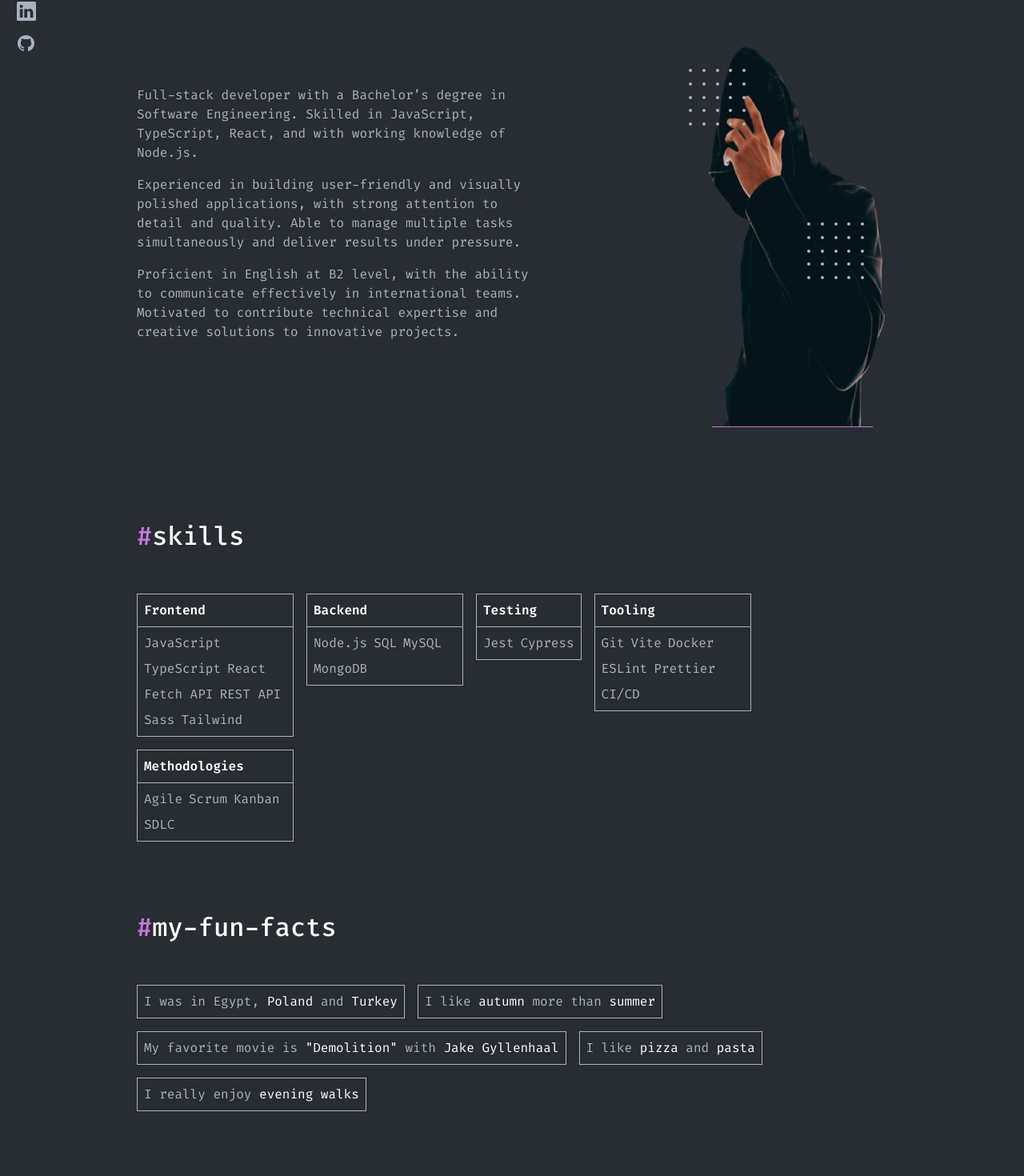
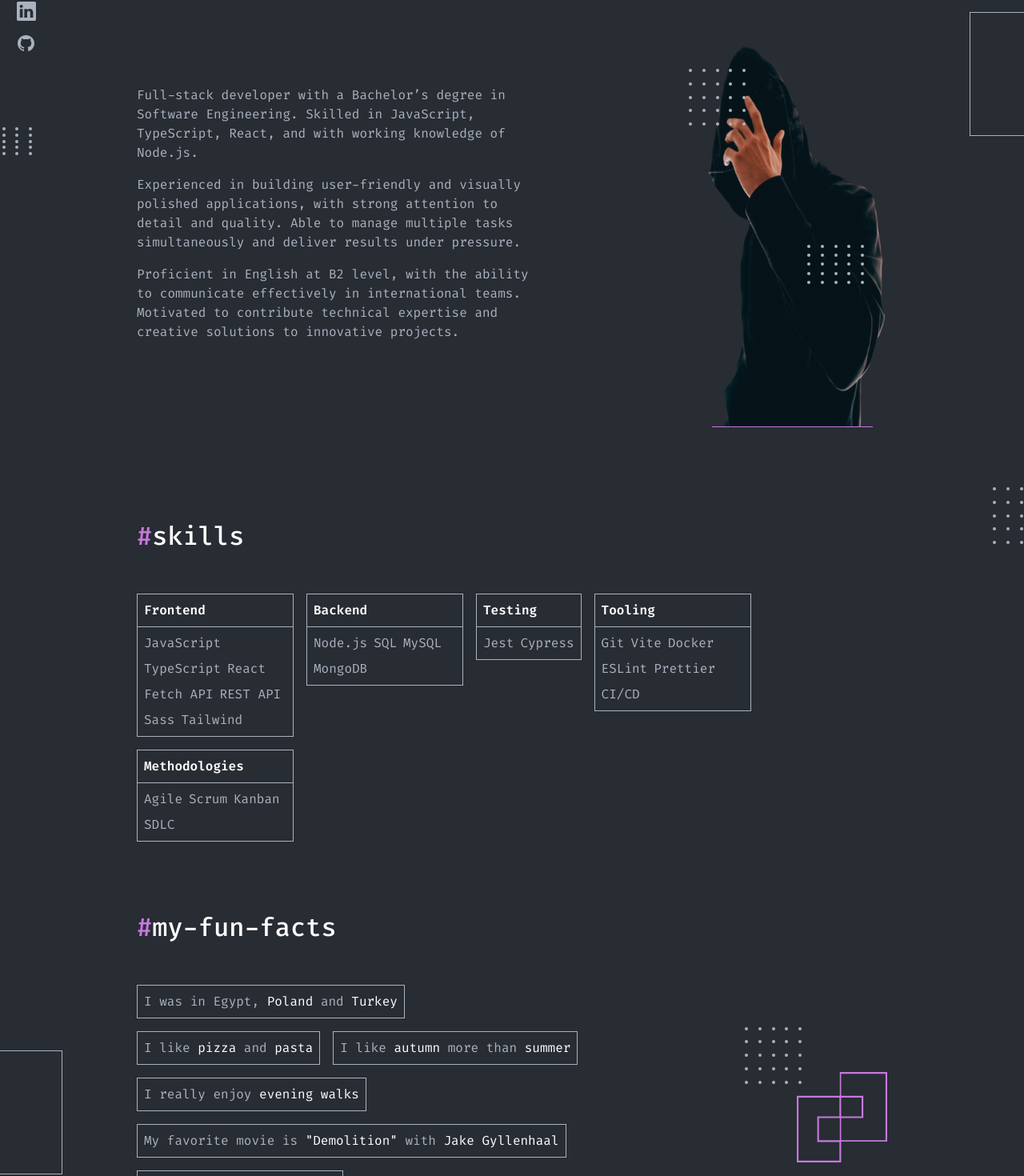
Before and after one commit to O1ympus/keygen, a React (Vite) app: page /#/about-me in a window 1280 px wide. Shown: the part 241-1711 px from the top of the page at 80% size. Built offline with nearby package versions, Linux system fonts and the light colour scheme.

Commit message:
style(DEV-10): added interactive absolute elements

```diff
--- a/src/App.tsx
+++ b/src/App.tsx
@@ -10,7 +10,7 @@ function App() {
     <div
       className={`
             w-screen font-fira bg-background
-            min-h-screen relative
+            min-h-screen relative overflow-hidden
         `}
     >
       <Header linkNames={linkNames} />
--- a/src/api/Constants.tsx
+++ b/src/api/Constants.tsx
@@ -94,11 +94,12 @@ export const landings = [
 
 export const funFacts: [string, string[]][] = [
   ['I was in Egypt, Poland and Turkey', ['Egypt', 'Poland', 'Turkey']],
+  ['I like pizza and pasta', ['pizza', 'pasta']],
   ['I like autumn more than summer', ['autumn', 'summer']],
+  ['I really enjoy evening walks', ['evening', 'walks']],
   [
     'My favorite movie is "Demolition" with Jake Gyllenhaal',
     ['"Demolition"', 'Jake', 'Gyllenhaal'],
   ],
-  ['I like pizza and pasta', ['pizza', 'pasta']],
-  ['I really enjoy evening walks', ['evening', 'walks']],
+  ['I don’t have any siblings', ['siblings']],
 ];
--- a/src/components/molecules/About.tsx
+++ b/src/components/molecules/About.tsx
@@ -53,7 +53,7 @@ export const About: React.FC<AboutProps> = ({ isButtonPresent }) => {
           className="w-[339px] h-[507px]"
         />
         <Dots className="left-1 top-[59px]" />
-        <Dots className="right-4 bottom-[172px] h-14 overflow-hidden" />
+        <Dots className="right-4 bottom-[172px] !h-14 overflow-hidden" />
       </div>
     </div>
   );
--- /dev/null
+++ b/src/components/molecules/AbsoluteElements/AboutElements.tsx
@@ -0,0 +1,18 @@
+import { AbsoluteElement } from './AbsoluteElement.tsx';
+import { Dots } from '../Dots.tsx';
+
+export const AboutElements = () => {
+  return (
+    <>
+      <AbsoluteElement
+        className={`top-[256px] -right-[87px] w-[155px] h-[155px]`}
+      />
+      <AbsoluteElement
+        className={`bottom-[400px] -left-[77px] w-[155px] h-[155px]`}
+      />
+      <Dots className={`-right-[23px] bottom-[300px]`} />
+      <Dots className={`-right-[45px] top-[850px]`} />
+      <Dots className={`-left-[31px] top-[400px] !h-[39px]`} />
+    </>
+  );
+};
--- /dev/null
+++ b/src/components/molecules/AbsoluteElements/AbsoluteElement.tsx
@@ -0,0 +1,15 @@
+import * as React from 'react';
+
+type AbsoluteElementProps = {
+  className?: string;
+};
+
+export const AbsoluteElement: React.FC<AbsoluteElementProps> = ({
+  className,
+}) => {
+  return (
+    <div
+      className={`border border-1 border-custom-gray absolute ${className}`}
+    />
+  );
+};
--- /dev/null
+++ b/src/components/molecules/AbsoluteElements/ContactsElements.tsx
@@ -0,0 +1,13 @@
+import { AbsoluteElement } from './AbsoluteElement.tsx';
+import { Dots } from '../Dots.tsx';
+
+export const ContactsElements = () => {
+  return (
+    <>
+      <AbsoluteElement
+        className={`top-[320px] -right-[87px] w-[155px] h-[155px]`}
+      />
+      <Dots className={`-left-[31px] top-[450px] !h-[49px]`} />
+    </>
+  );
+};
--- /dev/null
+++ b/src/components/molecules/AbsoluteElements/HomeElements.tsx
@@ -0,0 +1,20 @@
+import { AbsoluteElement } from './AbsoluteElement.tsx';
+import { Dots } from '../Dots.tsx';
+
+export const HomeElements = () => {
+  return (
+    <>
+      <AbsoluteElement
+        className={`top-[670px] -right-[1px] w-[91px] h-[91px]`}
+      />
+      <AbsoluteElement
+        className={`top-[1160px] -right-[87px] w-[155px] h-[155px]`}
+      />
+      <AbsoluteElement
+        className={`bottom-[912px] -left-[77px] w-[155px] h-[155px]`}
+      />
+      <Dots className={`-left-[31px] bottom-[384px]`} />
+      <Dots className={`-right-[23px] bottom-[795px]`} />
+    </>
+  );
+};
--- /dev/null
+++ b/src/components/molecules/AbsoluteElements/WorksElements.tsx
@@ -0,0 +1,18 @@
+import { AbsoluteElement } from './AbsoluteElement.tsx';
+import { Dots } from '../Dots.tsx';
+
+export const WorksElements = () => {
+  return (
+    <>
+      <AbsoluteElement
+        className={`top-[256px] -right-[87px] w-[155px] h-[155px]`}
+      />
+      <AbsoluteElement
+        className={`top-[871px] -left-[77px] w-[155px] h-[155px]`}
+      />
+      <Dots className={`-left-[35px] bottom-[570px]`} />
+      <Dots className={`-right-[23px] bottom-[1050px]`} />
+      <Dots className={`-left-[31px] top-[400px] !h-[39px]`} />
+    </>
+  );
+};
--- a/src/components/pages/AboutMe.tsx
+++ b/src/components/pages/AboutMe.tsx
@@ -6,10 +6,13 @@ import { SkillsTableGrid } from '../molecules/skills/SkillsTableGrid.tsx';
 import { Heading } from '../molecules/Heading.tsx';
 import { funFacts } from '../../api/Constants.tsx';
 import { BorderedText } from '../atoms/BorderedText.tsx';
+import { AboutElements } from '../molecules/AbsoluteElements/AboutElements.tsx';
+import { Dots } from '../molecules/Dots.tsx';
 
 export const AboutMe: React.FC = () => {
   return (
     <div className={`px-[171px] mt-[53px]`}>
+      <AboutElements />
       <Sidebar />
 
       <div className={`mb-[112px]`}>
@@ -32,7 +35,8 @@ export const AboutMe: React.FC = () => {
         text="my-fun-facts"
         linePresent={false}
       />
-      <div className={`flex gap-4 flex-wrap mb-[162px]`}>
+      <div className={`flex items-center justify-between mb-[162px]`}>
+        <div className={`flex gap-4 flex-wrap max-w-[60%]`}>
           {funFacts.map(([text, whiteWords]) => (
             <BorderedText
               key={text}
@@ -41,6 +45,15 @@ export const AboutMe: React.FC = () => {
             />
           ))}
         </div>
+        <div className={`relative w-[178px] h-[169px]`}>
+          <Dots className={`h-5 w-5 left-0 top-0`} />
+          <img
+            src="../../../public/img/logo/logo-dark.svg"
+            alt="elias"
+            className={`w-[113px] h-[113px] absolute bottom-0 right-0`}
+          />
+        </div>
+      </div>
     </div>
   );
 };
--- a/src/components/pages/Contacts.tsx
+++ b/src/components/pages/Contacts.tsx
@@ -7,10 +7,12 @@ import { Heading } from '../molecules/Heading.tsx';
 import { Icon } from '../atoms/Icon.tsx';
 import copy from 'copy-to-clipboard';
 import { toast } from 'react-toastify';
+import { ContactsElements } from '../molecules/AbsoluteElements/ContactsElements.tsx';
 
 export const Contacts: React.FC = () => {
   return (
     <div className={`px-[171px] mt-[53px]`}>
+      <ContactsElements />
       <Sidebar />
       <Title
         title="contacts"
--- a/src/components/pages/HomePage.tsx
+++ b/src/components/pages/HomePage.tsx
@@ -6,10 +6,12 @@ import { Skills } from '../organisms/Skills.tsx';
 import { AboutMe } from '../organisms/Home/AboutMe.tsx';
 import { Contacts } from '../organisms/Home/Contacts.tsx';
 import { projects } from '../../api/Constants.tsx';
+import { HomeElements } from '../molecules/AbsoluteElements/HomeElements.tsx';
 
 export const HomePage = () => {
   return (
     <div className={`px-[171px] mt-[62px]`}>
+      <HomeElements />
       <Sidebar />
       <HomeMain />
       <Proverb />
--- a/src/components/pages/Works.tsx
+++ b/src/components/pages/Works.tsx
@@ -5,10 +5,12 @@ import { ProjectCard } from '../molecules/ProjectCard.tsx';
 import { projects, landings } from '../../api/Constants.tsx';
 import { SmallProjectCard } from '../molecules/SmallProjectCard.tsx';
 import { Title } from '../molecules/Title.tsx';
+import { WorksElements } from '../molecules/AbsoluteElements/WorksElements.tsx';
 
 export const Works: React.FC = () => {
   return (
     <div className={`px-[171px] mt-[53px]`}>
+      <WorksElements />
       <Sidebar />
       <Title
         title="projects"
```
Lines whose indentation alone changed are shown as unchanged.
